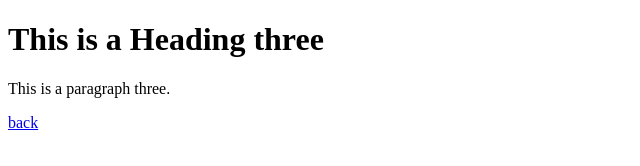
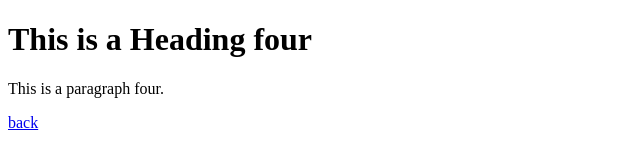
Before and after one commit to THEALIFHAKER1/REPO-ASSIGMENT, a plain HTML site: page four.html in a window 1280 px wide. Shown: the full height of the page, 0-640 px from the left. Drawn offline with Linux system fonts and the light colour scheme.

Commit message:
four fix

```diff
--- a/four.html
+++ b/four.html
@@ -1,12 +1,12 @@
 <!DOCTYPE html>
 <html>
 <head>
-<title>Page Title three</title>
+<title>Page Title four</title>
 </head>
 <body>
 
-<h1>This is a Heading three</h1>
-<p>This is a paragraph three.</p>
+<h1>This is a Heading four</h1>
+<p>This is a paragraph four.</p>
 <a href="index.html">back</a>
 </body>
 </html>
```
